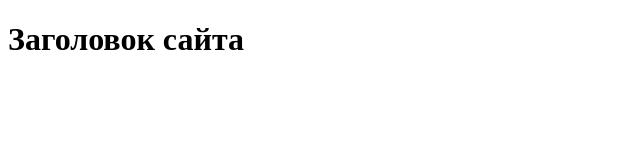
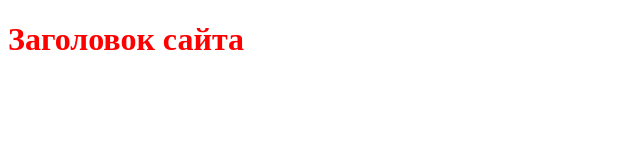
Before and after one commit to vldslw/first-project, a plain HTML site: page index.html in a window 1280 px wide. Shown: the whole page, without its empty margins (0-640 px from the left). Drawn offline with Linux system fonts and the light colour scheme.

Commit message:
Добавлены стили

```diff
--- a/index.html
+++ b/index.html
@@ -7,7 +7,7 @@
 </head>
 <body>
   <header class="header">
-    <h1>Заголовок сайта</h1>
+    <h1 class="header_title">Заголовок сайта</h1>
   </header>
   <footer></footer>
 </body>
--- a/style.css
+++ b/style.css
@@ -0,0 +1,3 @@
+.header_title {
+  color: red;
+}
```
